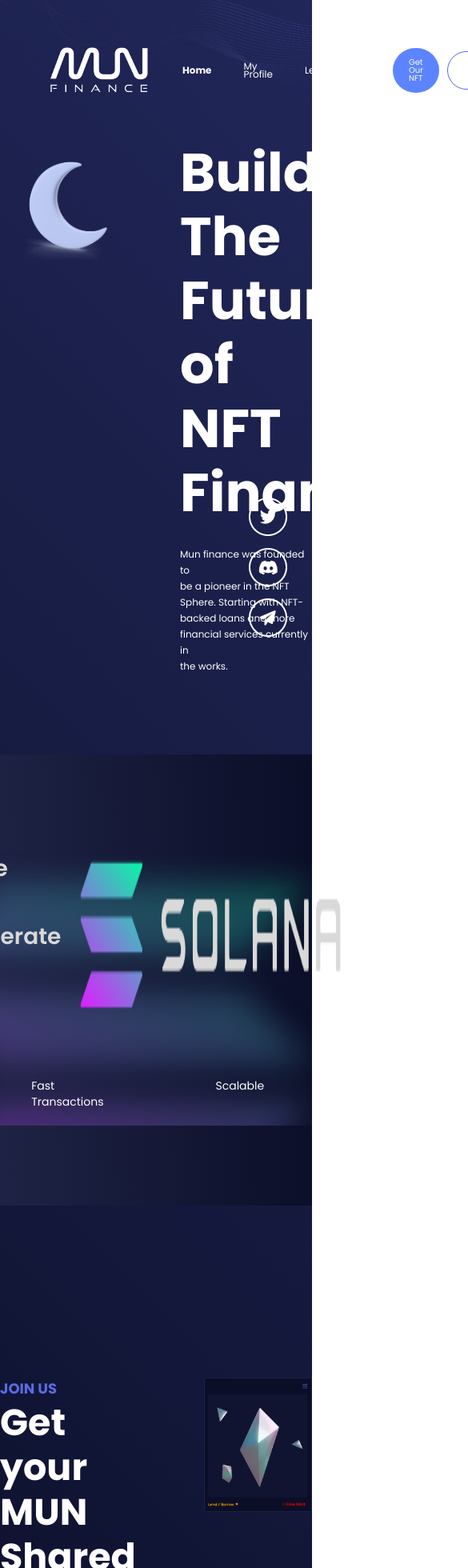
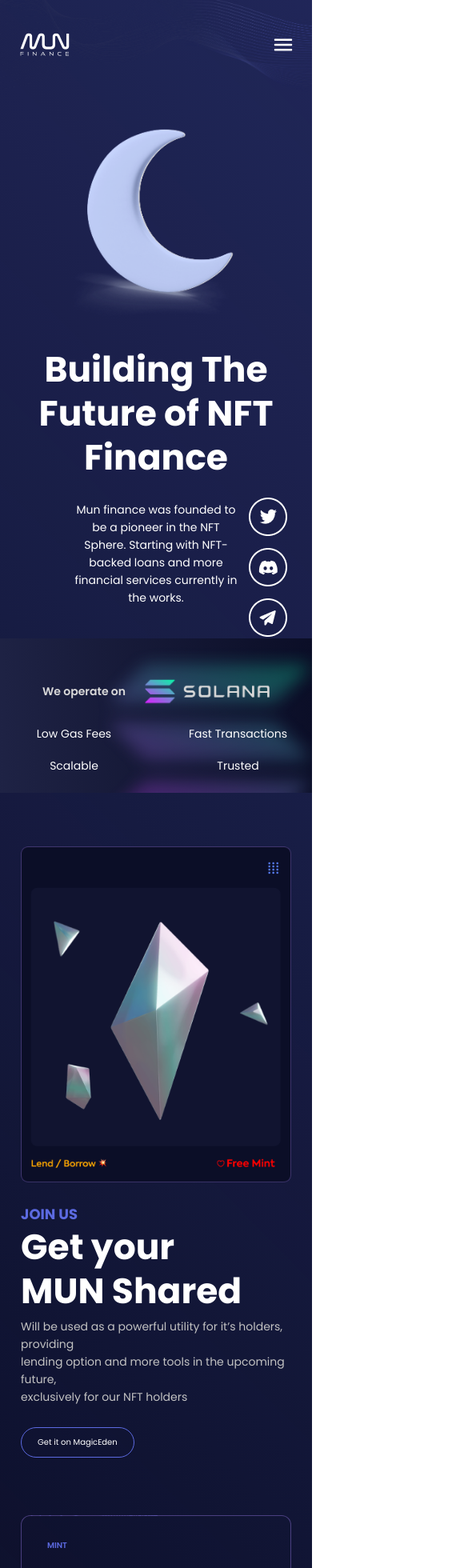
Before and after one commit to together320/MUN, a React (Create React App) app: page /#/home in a window 390 px wide. Shown: the top 1960 px of the page at 80% size, 585 px wide, since content can reach past the window. Built offline with nearby package versions, Linux system fonts and the light colour scheme.

Commit message:
Home, Mint mobile

```diff
--- a/src/Components/MUNText.js
+++ b/src/Components/MUNText.js
@@ -56,6 +56,11 @@
         line-height: 80px;
     }
 
+    @media (max-width: 768px) {
+        font-size: 44px;
+        line-height: 55px;
+    }
+
     color: #FFFFFF;
 `
 
@@ -67,8 +72,8 @@
     line-height: 29px;
 
     @media (max-width: 1535px) {
-        font-size: 12px;
-        line-height: 20px;
+        font-size: 14px;
+        line-height: 22px;
     }
 
     color: #FFFFFF;
@@ -82,6 +87,10 @@
     line-height: 85px;
     /* identical to box height, or 304% */
 
+    @media (max-width: 768px) {
+        font-size: 14px;
+        line-height: 85px;
+    }
 
     color: #D9D9D9;
 `;
@@ -99,6 +108,8 @@
         line-height: 20px;
     }
 
+    text-align: center;
+
 
     color: #FFFFFF;
 `;
@@ -115,7 +126,7 @@
 
     @media (max-width: 1535px) {
         font-size: 18px;
-        line-height: 28px;
+        line-height: 27px;
     }
 
     color: #5C6AE1;
@@ -130,8 +141,8 @@
     /* or 125% */
 
     @media (max-width: 1535px) {
-        font-size: 46px;
-        line-height: 56px;
+        font-size: 44px;
+        line-height: 55px;
     }
 
 
--- a/src/Pages/Borrow/index.js
+++ b/src/Pages/Borrow/index.js
@@ -6,7 +6,7 @@
 
 export default function Borrow() {
     return <Container>
-        <Box className="mt-[120px] mx-[240px] 2xl:mx-[360px]">
+        <Box className="mt-[30px] mx-[20px] lg:mt-[120px] lg:mx-[240px] 2xl:mx-[360px]">
             <LandingHeaderText className="mb-[10px]">
                 Borrow SOL
             </LandingHeaderText>
--- a/src/Pages/Container/Footer.js
+++ b/src/Pages/Container/Footer.js
@@ -1,33 +1,50 @@
 
-import { Box } from "@mui/material";
+import { Box, useMediaQuery } from "@mui/material";
+import { useNavigate } from "react-router-dom";
 import { FooterCaption, FooterTitle } from "../../Components";
 
 export default function Footer() {
-    return <Box className="px-[40px] pt-[120px] pb-[40px]">
+    const isDesktop = useMediaQuery('(min-width:1024px)');
+    const navigate = useNavigate();
+
+    const renderNavigation = () => {
+        return <>
+            <FooterCaption onClick={() => navigate('/home')}>Home</FooterCaption>
+            <FooterCaption onClick={() => navigate('/lend')}>Lend</FooterCaption>
+            <FooterCaption onClick={() => navigate('/my-profile')}>Profile</FooterCaption>
+            <FooterCaption onClick={() => navigate('/borrow')}>Borrow</FooterCaption>
+        </>
+    }
+
+    const renderSocial = () => {
+        return <>
+            <FooterCaption className="flex">
+                <img className="w-[18px] mr-[12px] lg:h-fit lg:mr-[18px] my-auto" src="/icons/telegram-filled.png" alt="Telegram" />Telegram
+            </FooterCaption>
+            <FooterCaption className="flex mt-[12px]">
+                <img className="w-[18px] mr-[12px] lg:h-fit lg:mr-[18px] my-auto" src="/icons/twitter-filled.png" alt="Telegram" />Twitter
+            </FooterCaption>
+            <FooterCaption className="flex mt-[12px]">
+                <img className="w-[18px] mr-[12px] lg:h-fit lg:mr-[18px] my-auto" src="/icons/discord-filled.png" alt="Telegram" />Discord
+            </FooterCaption>
+        </>
+    }
+
+    if (isDesktop) {
+        return <Box className="px-[40px] pb-[40px]">
             <Box className="mb-[140px] flex">
                 <img src="/logo.svg" alt="Logo" />
                 <Box className="grid grid-cols-2 mt-[106px] w-[50%]">
                     <Box className="pl-[50%]">
                         <FooterTitle>Navigate</FooterTitle>
                         <Box className="mt-[24px] 2xl:mt-[36px] grid grid-cols-2">
-                        <FooterCaption>Home</FooterCaption>
-                        <FooterCaption>Lend</FooterCaption>
-                        <FooterCaption>Profile</FooterCaption>
-                        <FooterCaption>Borrow</FooterCaption>
+                            {renderNavigation()}
                         </Box>
                     </Box>
                     <Box className="pl-[50%]">
                         <FooterTitle>Social</FooterTitle>
                         <Box className="mt-[24px] 2xl:mt-[36px]">
-                        <FooterCaption className="flex">
-                            <img className="h-fit my-auto mr-[18px]" src="/icons/telegram-filled.png" alt="Telegram" />Telegram
-                        </FooterCaption>
-                        <FooterCaption className="flex mt-[12px]">
-                            <img className="h-fit my-auto mr-[18px]" src="/icons/twitter-filled.png" alt="Telegram" />Twitter
-                        </FooterCaption>
-                        <FooterCaption className="flex mt-[12px]">
-                            <img className="h-fit my-auto mr-[18px]" src="/icons/discord-filled.png" alt="Telegram" />Discord
-                        </FooterCaption>
+                            {renderSocial()}
                         </Box>
                     </Box>
                 </Box>
@@ -38,3 +55,20 @@
             </Box>
         </Box>;
     }
+    else {
+        return <Box className="pb-[32px]">
+            <img className="w-[160px]" src="/logo.svg" alt="Logo" />
+            <Box className="px-[32px]">
+                <FooterTitle>Navigate</FooterTitle>
+                <Box className="mt-[24px] grid grid-cols-2">
+                    {renderNavigation()}
+                </Box>
+                <FooterTitle className="mt-[32px]">Social</FooterTitle>
+                <Box className="mt-[24px]">
+                    {renderSocial()}
+                </Box>
+                <FooterCaption className="mt-[32px]">© 2021 O9D, All rights reserved</FooterCaption>
+            </Box>
+        </Box>
+    }
+}
--- a/src/Pages/Container/Header.js
+++ b/src/Pages/Container/Header.js
@@ -1,5 +1,5 @@
 
-import { Box } from "@mui/material";
+import { Box, useMediaQuery } from "@mui/material";
 import { useNavigate } from "react-router-dom";
 import { NavTextActive, NavText, ColorButton, BorderButton } from "../../Components";
 
@@ -20,9 +20,11 @@
 ]
 
 export default function Header() {
+    const isDesktop = useMediaQuery('(min-width:1024px)');
     const hash = window.location.hash;
     const navigate = useNavigate();
 
+    if (isDesktop) {
         return <Box className="px-[60px] py-[24px] flex">
             <img src="/logo.png" alt="Logo" />
             {
@@ -35,3 +37,11 @@
             <BorderButton className="my-auto ml-[10px]">Connect Wallet</BorderButton>
         </Box>;
     }
+    else {
+        return <Box className="p-[24px] flex">
+            <img className="w-[64px]" src="/logo.png" alt="Logo" />
+            <span className="mr-auto" />
+            <img className="my-auto h-fit cursor-pointer" src="/icons/menu.svg" alt="Menu" />
+        </Box>
+    }
+}
--- a/src/Pages/Container/index.js
+++ b/src/Pages/Container/index.js
@@ -10,7 +10,7 @@
         <Header />
         <Sidebar />
         {props.children}
-        <div className="mb-[128px]" />
+        <div className="mb-[22px] lg:mb-[240px]" />
         <Footer />
     </Box>;
 }
--- a/src/Pages/Home/index.js
+++ b/src/Pages/Home/index.js
@@ -1,11 +1,11 @@
 
-import { Box } from "@mui/material";
+import { Box, useMediaQuery } from "@mui/material";
 
 import { LandingCaptionText, LandingHeaderText, OperateHeaderText, OperateCaptionText, ShareJoinText, ShareHeaderText, ShareCaptionText, BorderButton, ShareItemTitle, ShareItemHeader, ShareItemCaption, ShareButton } from "../../Components";
 import Container from "../Container";
 
 function SharedItem(props) {
-    return <Box className="w-[431px] h-[340px] p-[32px] flex flex-col" sx={{
+    return <Box className="h-[270px] lg:w-[431px] lg:h-[340px] p-[32px] flex flex-col" sx={{
         border: "1px solid rgba(132, 106, 204, 0.5)",
         borderRadius: "12px",
         backgroundImage: `url(/images/home/SharedBg.png)`,
@@ -31,16 +31,56 @@
 }
 
 export default function Home() {
+    const isDesktop = useMediaQuery('(min-width:1024px)');
+
+    const renderJoin = () => {
+        return <>
+            <ShareJoinText className="cursor-pointer">
+                Join Us
+            </ShareJoinText>
+            <ShareHeaderText className="mb-[6px]">
+                Get your <br/>
+                MUN Shared
+            </ShareHeaderText>
+            <ShareCaptionText className="mb-[27px]">
+                Will be used as a powerful utility for it’s holders, providing <br/>
+                lending option and more tools in the upcoming future, <br/>
+                exclusively for our NFT holders
+            </ShareCaptionText>
+            <BorderButton className="w-fit">
+                Get it on MagicEden
+            </BorderButton>
+        </>
+    }
+
+    const renderSharedItems = () => {
+        return <>
+            <SharedItem title="Mint" header="Free Airdrop" caption="At least 70% of the collection will be air-dropped for FREE for various NFT communities on Solana.">
+                <Box className="flex mt-auto mb-[8px]">
+                    <ShareButton>Mint now (Soon)</ShareButton>
+                </Box>
+            </SharedItem>
+            <SharedItem title="Token" header="Lend / Borrow" caption="Use our platform to borrow Sol or lend against your MUN & BonkZ NFT.">
+                <Box className="flex mt-auto mb-[8px]">
+                    <ShareButton className="mr-[14px]">Lend</ShareButton>
+                    <ShareButton>Borrow</ShareButton>
+                </Box>
+            </SharedItem>
+            <SharedItem title="Rewards" header="$BONK friendly" caption="Our project will support $BONK by providing an option to lend against Bonkz NFT as well as a burning mechanism which will be deployed in the future." />
+            <SharedItem title="Staking" header="Utility" caption="We are actively working on more professional tools that will be offered for free for our NFT holders." />
+        </>
+    }
+
     return <Container>
-        <Box className="grid grid-cols-2 gap-[60px]">
+        <Box className="grid grid-cols-1 px-[40px] gap-[12px] lg:grid-cols-2 lg:px-0 lg:gap-[60px]">
             <img className="ml-auto" src="/images/home/MUN.png" alt="MUN" />
             <Box className="flex flex-col justify-center">
-                <LandingHeaderText className="pb-[27px]">
+                <LandingHeaderText className="pb-[27px] text-center lg:text-left">
                     Building The <br/>
                     Future of NFT <br/>
                     Finance
                 </LandingHeaderText>
-                <LandingCaptionText>
+                <LandingCaptionText className="text-center lg:text-left">
                     Mun finance was founded to <br/>
                     be a pioneer in the NFT <br/>
                     Sphere. Starting with NFT- <br/>
@@ -50,16 +90,16 @@
                 </LandingCaptionText>
             </Box>
         </Box>
-        <div className="mb-[100px]" />
+        <div className="mb-[40px] lg:mb-[100px]" />
         <Box sx={{background: "linear-gradient(267.58deg, #0B0E27 0%, #2D325B 175.24%);"}}>
-            <Box className="py-[100px] bg-no-repeat bg-right" style={{backgroundImage: `url(/images/home/SolanaBlur.png)`}}>
-                <Box className="flex justify-center mb-[49px]">
-                    <OperateHeaderText className="mr-6">
+            <Box className="py-[24px] lg:py-[100px] bg-no-repeat bg-right bg-contain" style={{backgroundImage: `url(/images/home/SolanaBlur.png)`}}>
+                <Box className="flex justify-center lg:mb-[50px]">
+                    <OperateHeaderText className="text-right mr-6">
                         We operate on
                     </OperateHeaderText>
-                    <img src="/images/home/SolanaText.png" alt="SolanaText" />
+                    <img className="my-auto max-w-[40%]" src="/images/home/SolanaText.png" alt="SolanaText" />
                 </Box>
-                <Box className="flex gap-[140px] justify-center">
+                <Box className="grid grid-cols-2 gap-[20px] lg:grid-cols-4 lg:gap-[140px] lg:mx-[20%]">
                     <OperateCaptionText>Low Gas Fees</OperateCaptionText>
                     <OperateCaptionText>Fast Transactions</OperateCaptionText>
                     <OperateCaptionText>Scalable</OperateCaptionText>
@@ -67,44 +107,33 @@
                 </Box>
             </Box>
         </Box>
-        <div className="mb-[215px]" />
-        <Box className="grid grid-cols-2 gap-[120px] 2xl:gap-[180px]">
-            <Box className="ml-auto flex flex-col justify-center">
-                <ShareJoinText className="cursor-pointer">
-                    Join Us
-                </ShareJoinText>
-                <ShareHeaderText className="mb-[6px]">
-                    Get your <br/>
-                    MUN Shared
-                </ShareHeaderText>
-                <ShareCaptionText className="mb-[27px]">
-                    Will be used as a powerful utility for it’s holders, providing <br/>
-                    lending option and more tools in the upcoming future, <br/>
-                    exclusively for our NFT holders
-                </ShareCaptionText>
-                <BorderButton className="w-fit">
-                    Get it on MagicEden
-                </BorderButton>
+        <div className="mb-[67px] lg:mb-[216px]" />
+        {
+            isDesktop ?
+            <Box className="grid grid-cols-2 gap-[120px] 2xl:gap-[180px]">
+                <Box className="ml-auto flex flex-col justify-center">
+                    {renderJoin()}
+                </Box>
+                <img src="/images/home/FreeMint.png" alt="MUN" />
             </Box>
-            <img src="/images/home/FreeMint.png" alt="MUN" />
-        </Box>
-        <div className="mb-[176px]" />
-        <Box className="flex">
-            <Box className="mx-auto grid grid-cols-2 gap-[30px]">
-                <SharedItem title="Mint" header="Free Airdrop" caption="At least 70% of the collection will be air-dropped for FREE for various NFT communities on Solana.">
-                    <Box className="flex mt-auto mb-[8px]">
-                        <ShareButton>Mint now (Soon)</ShareButton>
-                    </Box>
-                </SharedItem>
-                <SharedItem title="Token" header="Lend / Borrow" caption="Use our platform to borrow Sol or lend against your MUN & BonkZ NFT.">
-                    <Box className="flex mt-auto mb-[8px]">
-                        <ShareButton className="mr-[14px]">Lend</ShareButton>
-                        <ShareButton>Borrow</ShareButton>
-                    </Box>
-                </SharedItem>
-                <SharedItem title="Rewards" header="$BONK friendly" caption="Our project will support $BONK by providing an option to lend against Bonkz NFT as well as a burning mechanism which will be deployed in the future." />
-                <SharedItem title="Staking" header="Utility" caption="We are actively working on more professional tools that will be offered for free for our NFT holders." />
+            :
+            <Box className="px-[26px]">
+                <img className="mb-[26px]" src="/images/home/FreeMint.png" alt="MUN" />
+                {renderJoin()}
             </Box>
-        </Box>
+        }
+        <div className="mb-[72px] lg:mb-[176px]" />
+        {
+            isDesktop ?
+            <Box className="flex">
+                <Box className="mx-auto grid grid-cols-2 gap-[30px]">
+                    {renderSharedItems()}
+                </Box>
+            </Box>
+            :
+            <Box className="px-[26px] grid grid-cols-1 gap-[22px]">
+                {renderSharedItems()}
+            </Box>
+        }
     </Container>;
 }
--- a/src/Pages/Lend/index.js
+++ b/src/Pages/Lend/index.js
@@ -6,7 +6,7 @@
 
 export default function Lend() {
     return <Container>
-        <Box className="mt-[120px] mx-[240px] 2xl:mx-[360px]">
+        <Box className="mt-[30px] mx-[20px] lg:mt-[120px] lg:mx-[240px] 2xl:mx-[360px]">
             <LandingHeaderText className="mb-[10px]">
                 Lend SOL
             </LandingHeaderText>
--- a/src/Pages/Mint/index.js
+++ b/src/Pages/Mint/index.js
@@ -25,7 +25,7 @@
     }
 
     return <Container>
-        <Box className="mt-[120px] mx-[240px] 2xl:mx-[360px]">
+        <Box className="mt-[30px] mx-[20px] lg:mt-[120px] lg:mx-[240px] 2xl:mx-[360px]">
             <LandingHeaderText className="mb-[10px]">
                 Mint
             </LandingHeaderText>
@@ -37,10 +37,10 @@
                 <ShareItemHeader>
                     17,448 / 22,222 Minted
                 </ShareItemHeader>
-                <Box className="mt-[32px] mx-[180px] h-[40px] bg-[#191E46] rounded-[20px]">
+                <Box className="mt-[32px] mx-[26px] h-[18px] rounded-[10px] lg:mx-[180px] lg:h-[40px] lg:rounded-[20px] bg-[#191E46]">
                      <Box className="rounded-[20px] w-[60%] h-full" sx={{background: "linear-gradient(0deg, #A8B5E0, #A8B5E0), linear-gradient(0deg, #A8B5E0, #A8B5E0), #A8B5E0;"}} />
                 </Box>
-                <Box className="my-[40px] flex justify-center">
+                <Box className="mx-[72px] my-[40px] flex justify-center">
                     <img src="/images/mint/Token.png" alt="Token" />
                 </Box>
                 <Box className="mb-[32px] flex justify-center">
--- a/src/Pages/Profile/index.js
+++ b/src/Pages/Profile/index.js
@@ -6,7 +6,7 @@
 
 export default function Profile() {
     return <Container>
-        <Box className="mt-[120px] mx-[240px] 2xl:mx-[360px]">
+        <Box className="mt-[30px] mx-[20px] lg:mt-[120px] lg:mx-[240px] 2xl:mx-[360px]">
             <LandingHeaderText className="mb-[10px]">
                 Profile
             </LandingHeaderText>
```
Also changed, not shown: public/icons/menu.svg (added). Lines whose indentation alone changed are shown as unchanged.
